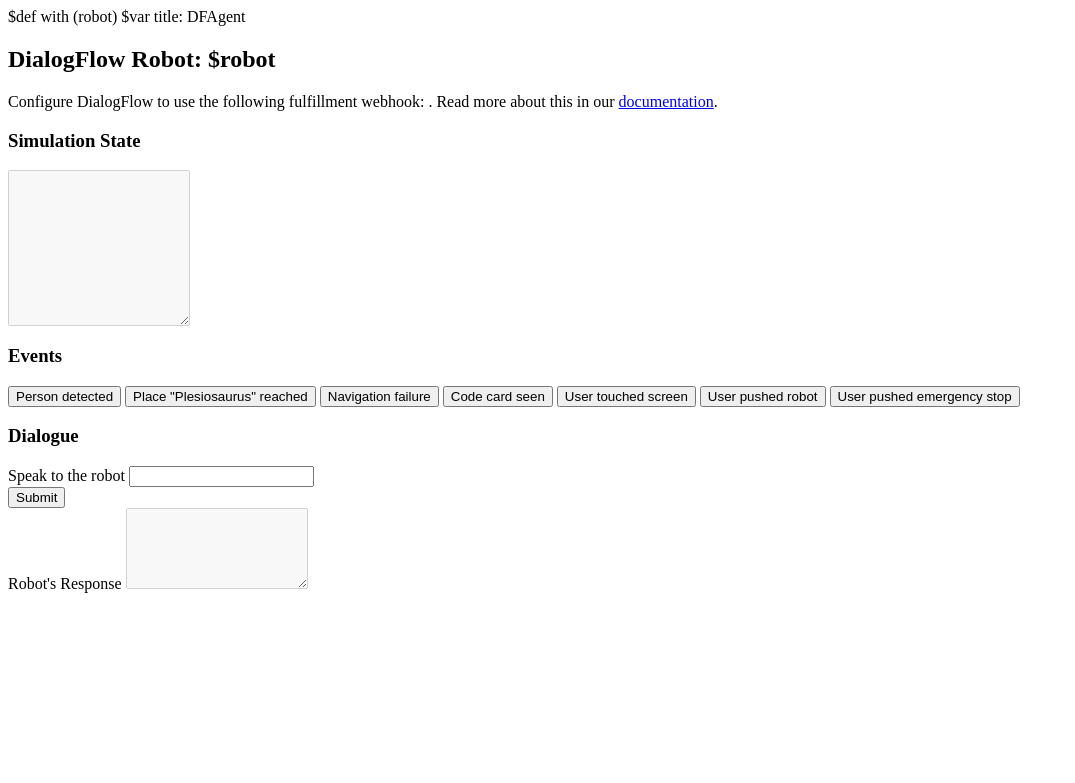
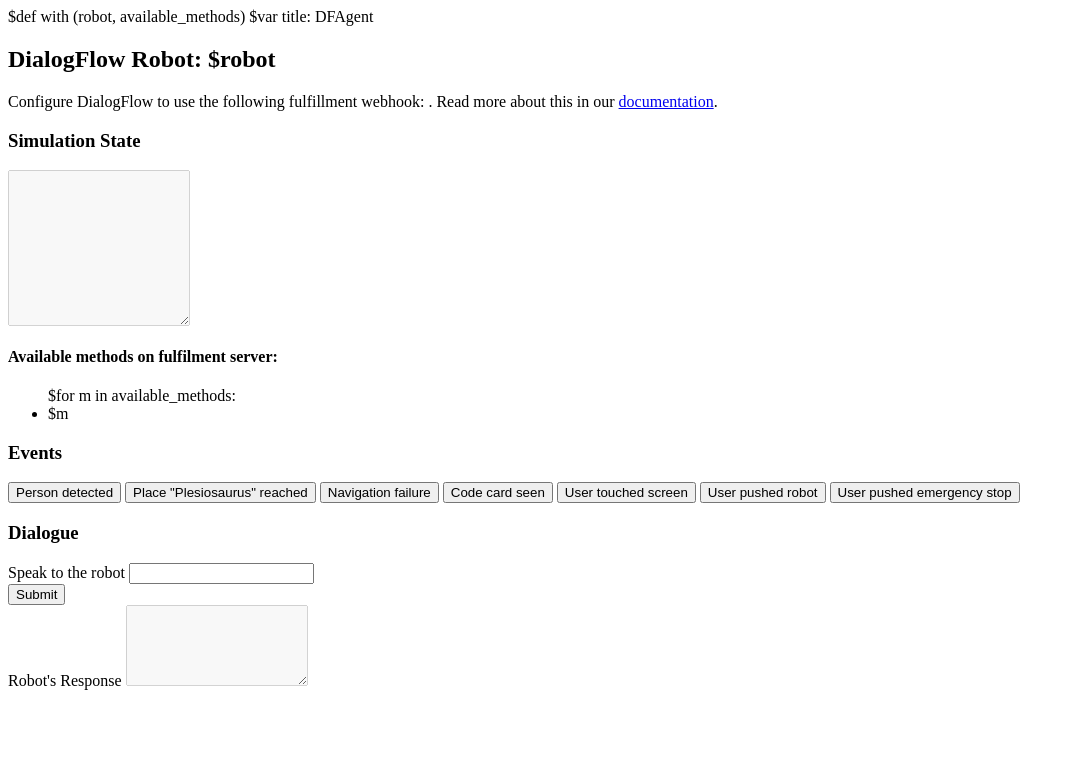
Before and after one commit to LCAS/robot-dialogflow, a Python web app: template fulfilments/templates/index.html in a window 1280 px wide. Shown: the top 783 px of the page, without its empty margins (0-1075 px from the left). Run offline with Jinja, Linux system fonts and the light colour scheme; the template is opened without the code that fills it, so the values that code supplies are empty.

Commit message:
provide list of methods

```diff
--- a/fulfilments/app.py
+++ b/fulfilments/app.py
@@ -103,7 +103,10 @@ class index:
     def GET(self, robot):
         session = web.cookies(df_session=uuid4()).df_session
         web.setcookie('df_session', session, 3600)
-        return index.render.index(robot)
+
+        methods = sorted(SimulationDispatcher.available_methods())
+
+        return index.render.index(robot, methods)
 
     def POST(self, robot):
         session = web.cookies(df_session=uuid4()).df_session
--- a/fulfilments/fulfilment.py
+++ b/fulfilments/fulfilment.py
@@ -5,6 +5,9 @@ from pprint import pformat
 
 
 class FulfilmentDispatcher:
+
+    def available_methods(self):
+        return [a for a in dir(self) if not a.startswith('on_')]
 
     def can_dispatch(self, method):
         try:
--- a/fulfilments/simulation.py
+++ b/fulfilments/simulation.py
@@ -54,6 +54,11 @@ class SimulationSingleton:
 
 class SimulationDispatcher(FulfilmentDispatcher):
 
+    @staticmethod
+    def available_methods():
+        return [a[3:] for a in dir(SimulationDispatcher)
+                if a.startswith('on_')]
+
     def __init__(self):
         self.simulation = SimulationSingleton.getInstance()
         self.context = {}
--- a/fulfilments/templates/index.html
+++ b/fulfilments/templates/index.html
@@ -1,4 +1,4 @@
-$def with (robot)
+$def with (robot, available_methods)
 $var title: DFAgent
 
 
@@ -87,6 +87,14 @@ $$(document).ready(function () {
 				Simulation State
 			</h3>
 			<textarea name="sim_state" class="form-control" rows="10" disabled id="sim_state"></textarea>
+			<h4>Available methods on fulfilment server:</h4>
+			<p>
+				<ul class="list-group">
+				$for m in available_methods:
+						<li class="list-group-item">$m</li>
+				</ul>
+		  </p>
+
 		</div>
 		<div class="col-md-4">
 			<h3>
```
